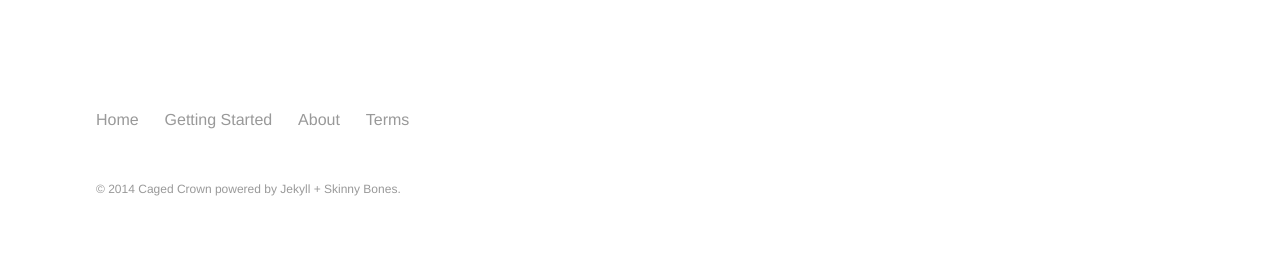
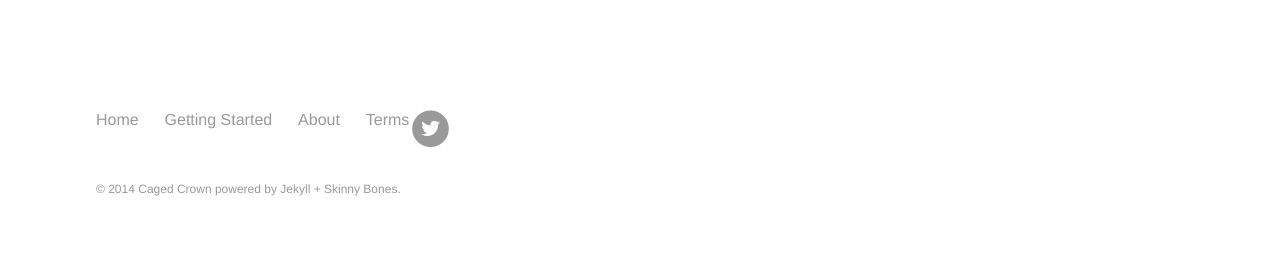
Before and after one commit to cagedcrown/cagedcrown.github.io, a Jekyll site: the page built from index.md, in a window 1280 px wide. Shown: the part 718-990 px from the top of the page. Built offline with Jekyll 4.4.1, drawn with Linux system fonts in a browser that asks for light colours.

Commit message:
twitter social link added

```diff
--- a/_includes/footer.html
+++ b/_includes/footer.html
@@ -10,6 +10,11 @@
 			<li><a href="{{ domain }}{{ link.url }}" {% if link.url contains 'http' %}target="_blank"{% endif %}>{{ link.title }}</a></li>
 		{% endfor %}
 		</ul>
+		<ul class="social-links">
+			<li>
+				<a href="https://twitter.com/mmistakes" onclick="ga('send', 'event', 'link', 'click', 'Twitter follow');"> <span class="twitter fa-stack fa-lg"> <i class="fa fa-circle fa-stack-2x"></i> <i class="fa fa-twitter fa-stack-1x fa-inverse"></i> </span> </a>
+			</li>
+		</ul>
 	</nav><!-- /.bottom-menu -->
 	<p class="copyright">&#169; {{ site.time | date: '%Y' }} <a href="{{ site.url }}">{{ site.title }}</a> powered by <a href="http://jekyllrb.com">Jekyll</a> + <a href="http://mmistakes.github.io/skinny-bones-jekyll/">Skinny Bones</a>.</p>
 </footer>
```
